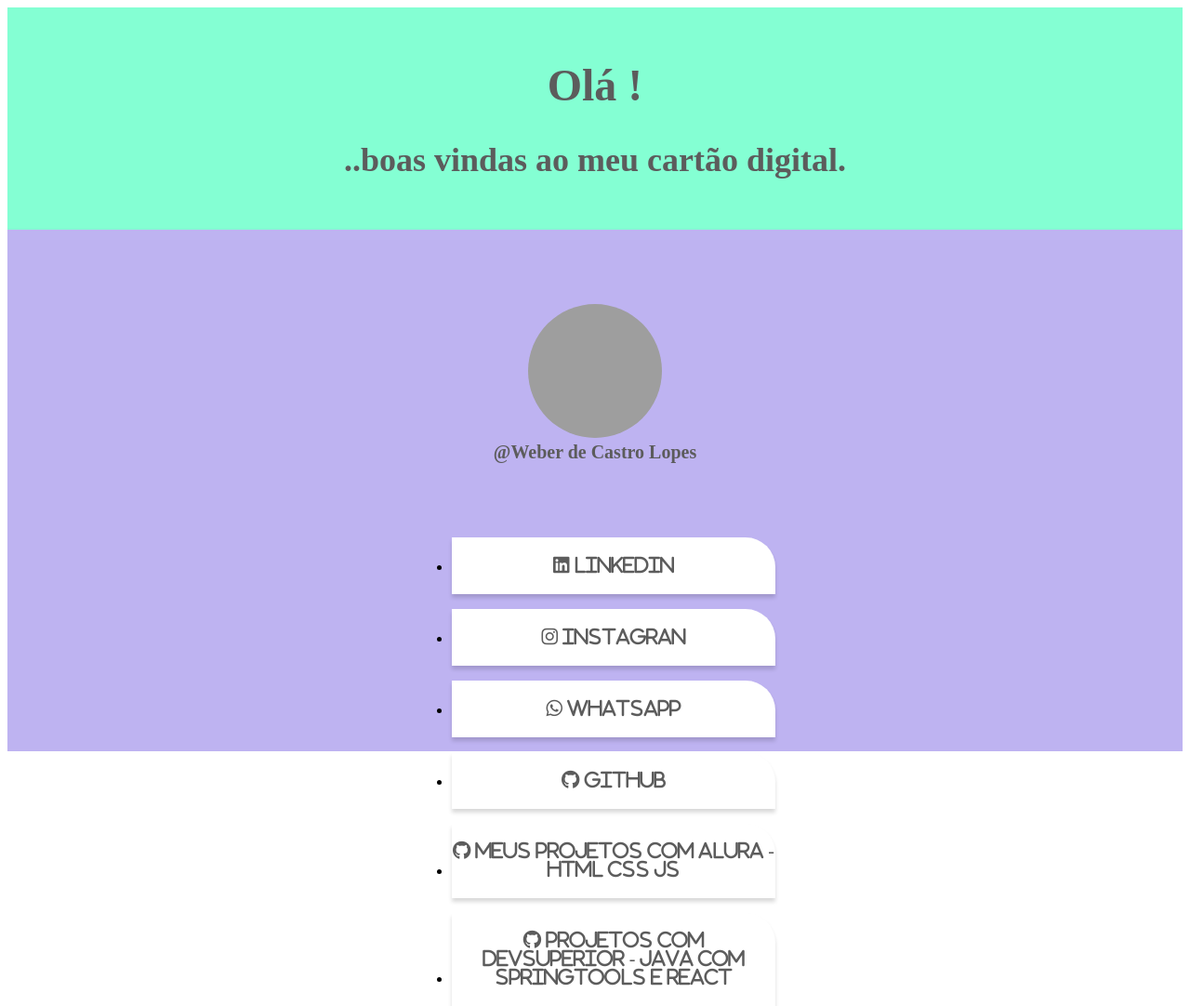
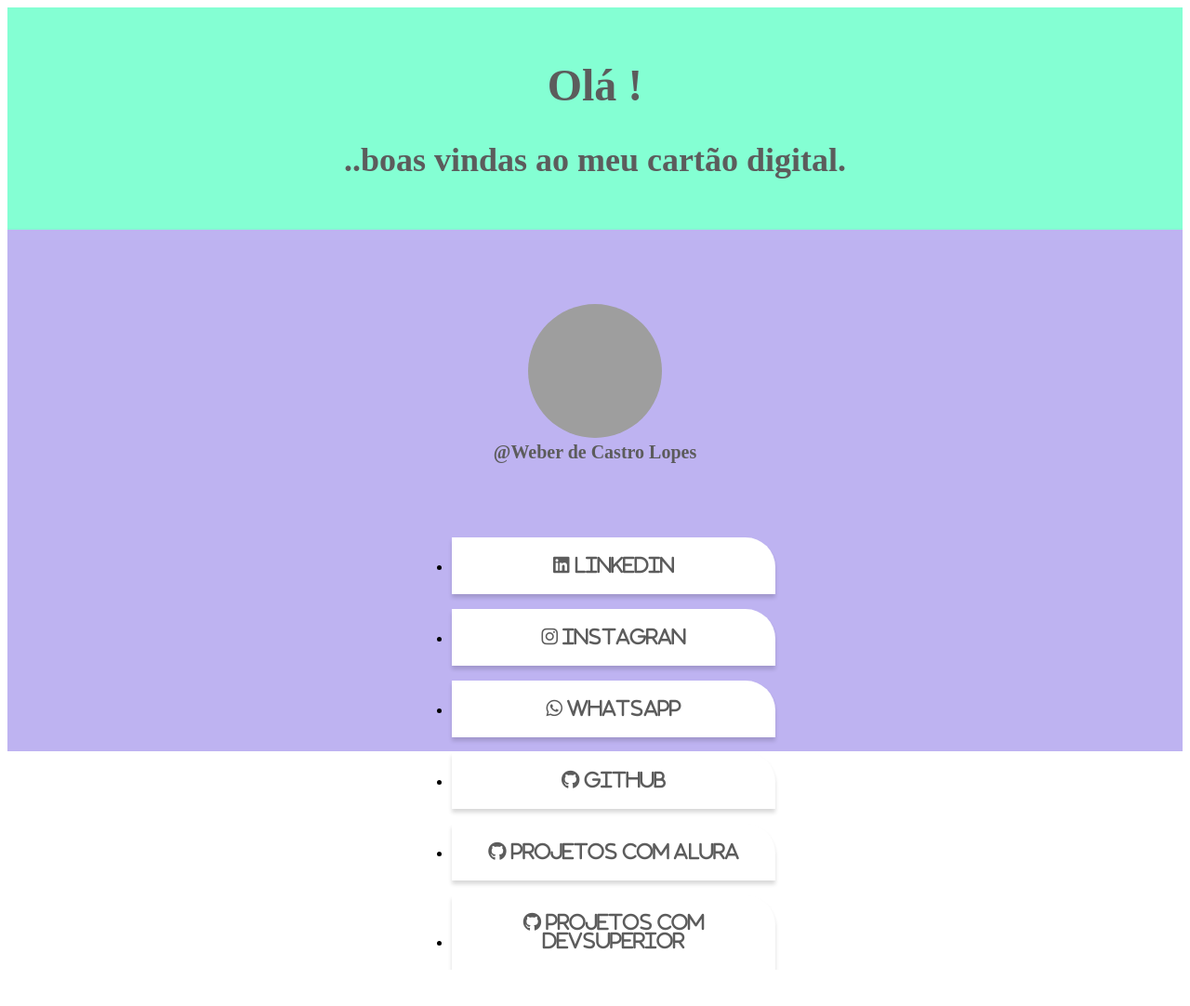
Before and after one commit to webercastrolopes/minha-vitrine, a plain HTML site: page index.html in a window 1280 px wide. Shown: the whole page at 93% size. After the commit the page ends 1043 px from the top, so only its background shows below. Drawn offline with Linux system fonts and the light colour scheme; grey boxes are pictures that could not be loaded.

Commit message:
correcao link projetos alura e devsuperior

```diff
--- a/index.html
+++ b/index.html
@@ -65,13 +65,13 @@
 
                     <li>
                         <a href="https://webercastrolopes.github.io/certificard/">
-                            <i class="fa-brands fa-github">    Meus PROJETOS com Alura - Html Css JS</i>
+                            <i class="fa-brands fa-github">    PROJETOS com Alura</i>
                         </a>
                     </li>
 
                     <li>
                         <a href="https://webercastrolopes.github.io/certificard/">
-                            <i class="fa-brands fa-github">    PROJETOS com DevSuperior - Java com SpringTools e React</i>
+                            <i class="fa-brands fa-github">    PROJETOS com DevSuperior</i>
                         </a>
                     </li>
 
```
